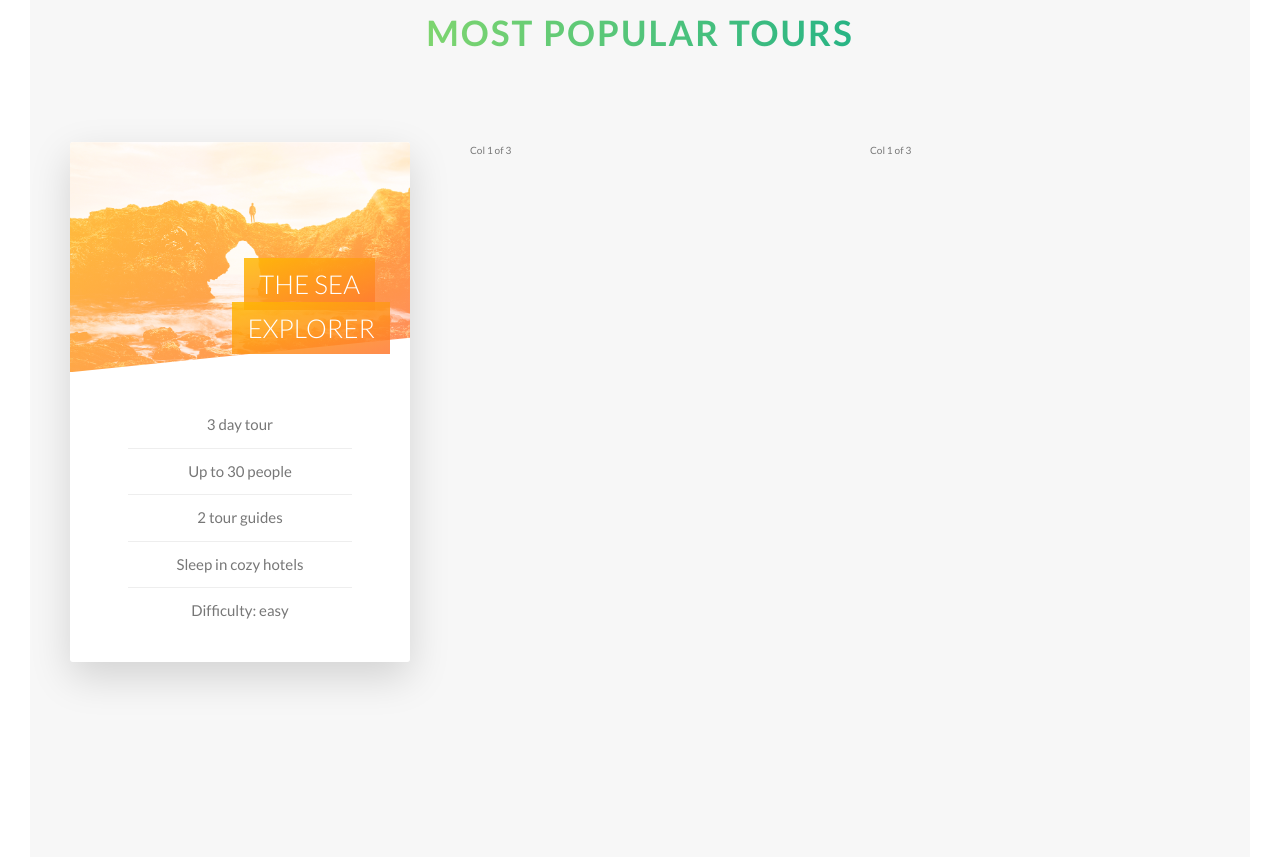
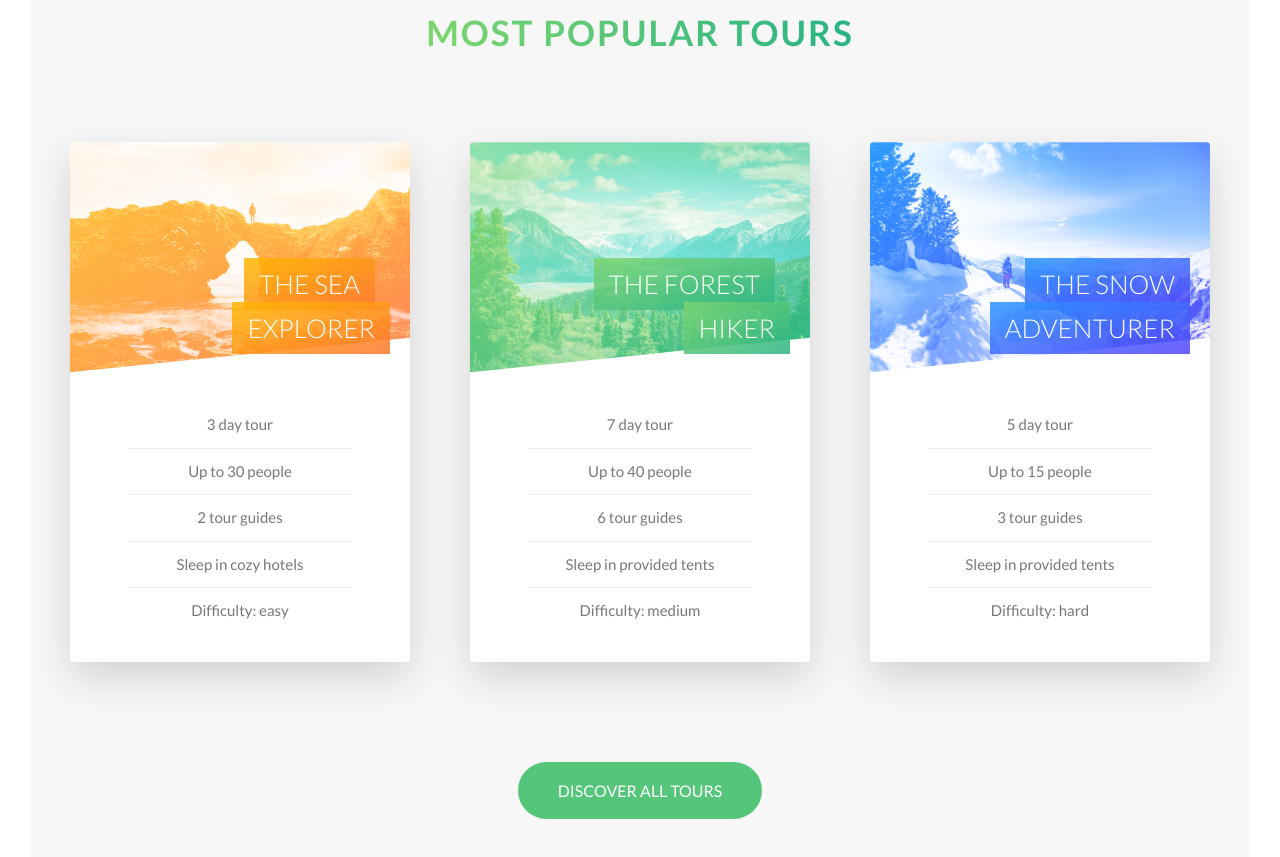
Before and after one commit to DVV23/sass-learn, a website: page index.html in a window 1280 px wide. Shown: the part 2358-3215 px from the top of the page. Drawn offline with Linux system fonts and the light colour scheme.

Commit message:
card feature ended

```diff
--- a/index.html
+++ b/index.html
@@ -152,12 +152,79 @@
                 </div>
               </div>
               <div class="card__side card__side--back card__side--back-1">
-                BACK
+                <div class="card__cta">
+                  <div class="card__price-box">
+                    <p class="card__price-only">Only</p>
+                    <p class="card__price-value">$297</p>
+                  </div>
+                  <a href="#" class="btn btn--white">Book now!</a>
+                </div>
               </div>
             </div>
           </div>
-          <div class="col-1-of-3">Col 1 of 3</div>
-          <div class="col-1-of-3">Col 1 of 3</div>
+          <div class="col-1-of-3">
+            <div class="card">
+              <div class="card__side card__side--front">
+                <div class="card__picture card__picture--2">&nbsp;</div>
+                <h4 class="card__heading">
+                  <span class="card__heading-span card__heading-span--2"
+                    >The forest hiker</span
+                  >
+                </h4>
+                <div class="card__details">
+                  <ul>
+                    <li>7 day tour</li>
+                    <li>Up to 40 people</li>
+                    <li>6 tour guides</li>
+                    <li>Sleep in provided tents</li>
+                    <li>Difficulty: medium</li>
+                  </ul>
+                </div>
+              </div>
+              <div class="card__side card__side--back card__side--back-2">
+                <div class="card__cta">
+                  <div class="card__price-box">
+                    <p class="card__price-only">Only</p>
+                    <p class="card__price-value">$497</p>
+                  </div>
+                  <a href="#" class="btn btn--white">Book now!</a>
+                </div>
+              </div>
+            </div>
+          </div>
+          <div class="col-1-of-3">
+            <div class="card">
+              <div class="card__side card__side--front">
+                <div class="card__picture card__picture--3">&nbsp;</div>
+                <h4 class="card__heading">
+                  <span class="card__heading-span card__heading-span--3"
+                    >The snow adventurer</span
+                  >
+                </h4>
+                <div class="card__details">
+                  <ul>
+                    <li>5 day tour</li>
+                    <li>Up to 15 people</li>
+                    <li>3 tour guides</li>
+                    <li>Sleep in provided tents</li>
+                    <li>Difficulty: hard</li>
+                  </ul>
+                </div>
+              </div>
+              <div class="card__side card__side--back card__side--back-3">
+                <div class="card__cta">
+                  <div class="card__price-box">
+                    <p class="card__price-only">Only</p>
+                    <p class="card__price-value">$897</p>
+                  </div>
+                  <a href="#" class="btn btn--white">Book now!</a>
+                </div>
+              </div>
+            </div>
+          </div>
+        </div>
+        <div class="u-center-text u-margin-top-huge">
+          <a href="#" class="btn btn--green">Discover all tours</a>
         </div>
       </section>
     </main>
--- a/sass/base/_utilities.scss
+++ b/sass/base/_utilities.scss
@@ -10,3 +10,9 @@
 .u-margin-bottom-small {
   margin-bottom: 1.5rem;
 }
+.u-margin-top-big {
+  margin-top: 8rem;
+}
+.u-margin-top-huge {
+  margin-top: 10rem;
+}
--- a/sass/components/_button.scss
+++ b/sass/components/_button.scss
@@ -32,6 +32,15 @@
   &--white {
     background-color: $color-white;
     color: $color-grey-dark;
+
+    &::after {
+      background-color: $color-white;
+    }
+  }
+
+  &--green {
+    background-color: $color-primary;
+    color: $color-white;
 
     &::after {
       background-color: $color-white;
--- a/sass/components/_card.scss
+++ b/sass/components/_card.scss
@@ -28,6 +28,20 @@
           $color-secondary-dark
         );
       }
+      &-2 {
+        background-image: linear-gradient(
+          to right bottom,
+          $color-primary-light,
+          $color-primary-dark
+        );
+      }
+      &-3 {
+        background-image: linear-gradient(
+          to right bottom,
+          $color-tertiary-light,
+          $color-tertiary-dark
+        );
+      }
     }
   }
 
@@ -47,6 +61,8 @@
     background-blend-mode: screen; //to blend few backgrounds
     -webkit-clip-path: polygon(0 0, 100% 0, 100% 85%, 0 100%);
     clip-path: polygon(0 0, 100% 0, 100% 85%, 0 100%);
+    border-top-left-radius: 3px;
+    border-top-right-radius: 3px;
     &--1 {
       background-image: linear-gradient(
           to right bottom,
@@ -56,10 +72,20 @@
         url("../img/nat-5.jpg");
     }
     &--2 {
-      background-image: url("../img/nat-5.jpg");
+      background-image: linear-gradient(
+          to right bottom,
+          $color-primary-light,
+          $color-primary-dark
+        ),
+        url("../img/nat-6.jpg");
     }
     &--3 {
-      background-image: url("../img/nat-5.jpg");
+      background-image: linear-gradient(
+          to right bottom,
+          $color-tertiary-light,
+          $color-tertiary-dark
+        ),
+        url("../img/nat-7.jpg");
     }
   }
   &__heading {
@@ -85,6 +111,20 @@
         rgba($color-secondary-dark, 0.85)
       );
     }
+    &--2 {
+      background-image: linear-gradient(
+        to right bottom,
+        rgba($color-primary-light, 0.85),
+        rgba($color-primary-dark, 0.85)
+      );
+    }
+    &--3 {
+      background-image: linear-gradient(
+        to right bottom,
+        rgba($color-tertiary-light, 0.85),
+        rgba($color-tertiary-dark, 0.85)
+      );
+    }
   }
   &__details {
     padding: 3rem;
@@ -104,4 +144,29 @@
       }
     }
   }
+
+  //BACK SIDE STYLING
+  &__cta {
+    position: absolute;
+    top: 50%;
+    left: 50%;
+    transform: translate(-50%, -50%);
+    width: 90%;
+    text-align: center;
+  }
+  &__price-box {
+    text-align: center;
+    margin-bottom: 8rem;
+    color: $color-white; //children will inherit this property
+  }
+
+  &__price-only {
+    font-size: 1.4rem;
+    text-transform: uppercase;
+  }
+
+  &__price-value {
+    font-size: 6rem;
+    font-weight: 100;
+  }
 }
--- a/sass/pages/_home.scss
+++ b/sass/pages/_home.scss
@@ -29,6 +29,6 @@
 
 .section-tours {
   background-color: $color-grey-light-1;
-  padding: 25rem 0 50rem 0;
+  padding: 25rem 0 15rem 0;
   margin-top: -10rem;
 }
```
Also changed, not shown: css/style.css.
